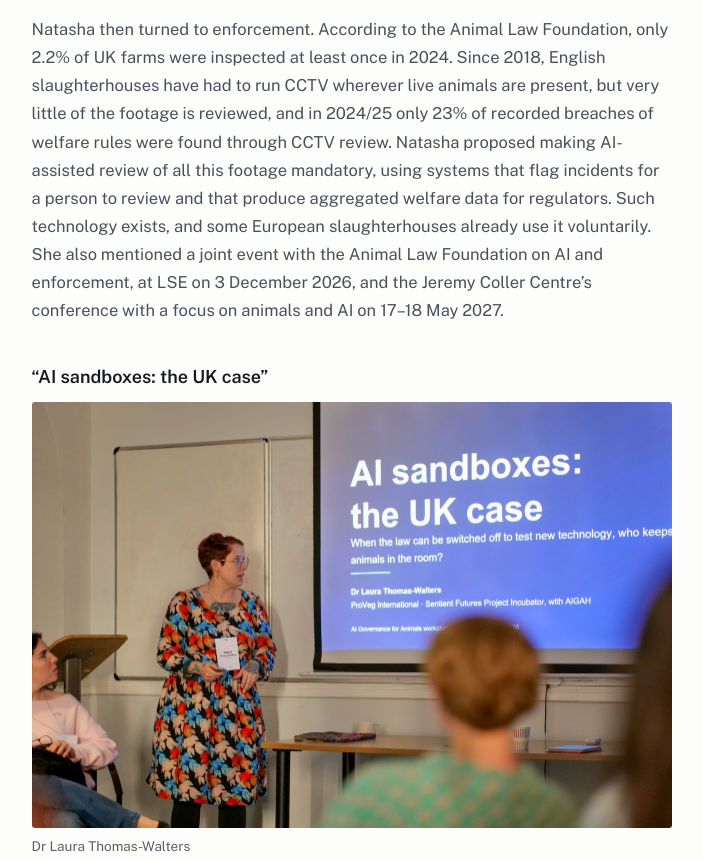
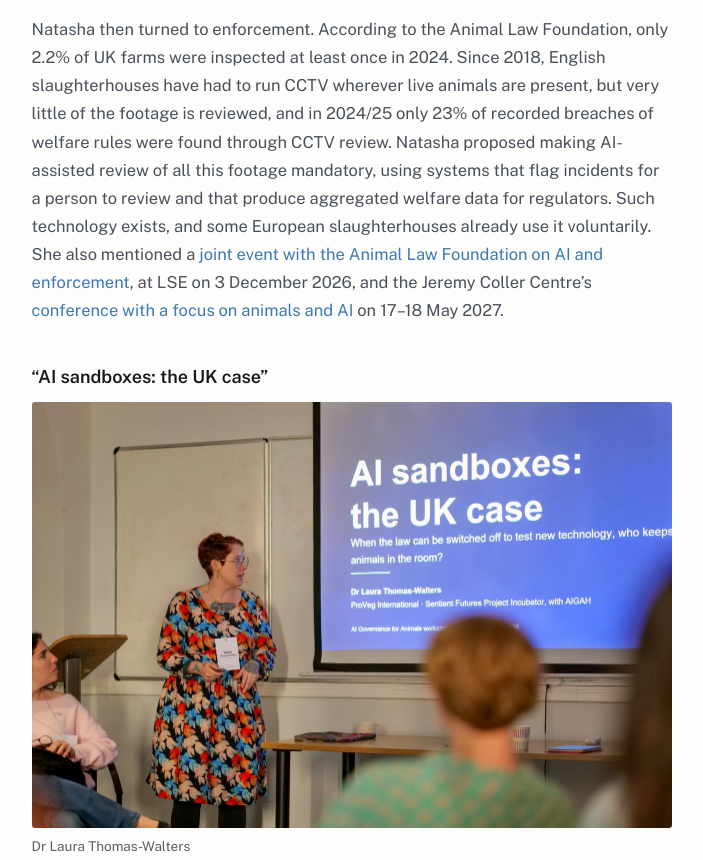
Before and after one commit to hgaetjens/aigah-site, a plain HTML site: page workshops/london-2026.html in a window 1280 px wide. Shown: the part 3031-3891 px from the top of the page, without its empty margins (58-761 px from the left). Drawn offline with nearby package versions, Linux system fonts and the light colour scheme.

Commit message:
Link the enforcement event and the SENTIENCE conference on the workshop page
Co-Authored-By: Claude Fable 5.2 <noreply@anthropic.com>

```diff
--- a/workshops/london-2026.html
+++ b/workshops/london-2026.html
@@ -83,7 +83,7 @@
       <figcaption>Dr Natasha Boyland</figcaption>
     </figure>
     <p>Dr <a href="https://www.linkedin.com/in/natashaboyland/" target="_blank" rel="noopener">Natasha Boyland</a>, Research Officer for Animals and AI at the Jeremy Coller Centre for Animal Sentience at LSE, presented two parts of the Centre’s work. She began with aquaculture, where more than 80 AI products were on the market in July 2025, mainly for salmon and shrimp. AI could help to detect welfare problems earlier and to improve welfare assessment and auditing. It could also fail with lethal consequences, make signs of poor welfare seem normal, and facilitate and/or increase production in intensive systems in which good welfare is hard to achieve. Natasha sees engaging with certification schemes as one feasible way of encouraging more responsible, welfare-positive AI use, because they could set requirements for AI. She is working on this with the Aquatic Life Institute. She also mentioned related work with the investor network FAIRR.</p>
-    <p>Natasha then turned to enforcement. According to the Animal Law Foundation, only 2.2% of UK farms were inspected at least once in 2024. Since 2018, English slaughterhouses have had to run CCTV wherever live animals are present, but very little of the footage is reviewed, and in 2024/25 only 23% of recorded breaches of welfare rules were found through CCTV review. Natasha proposed making AI-assisted review of all this footage mandatory, using systems that flag incidents for a person to review and that produce aggregated welfare data for regulators. Such technology exists, and some European slaughterhouses already use it voluntarily. She also mentioned a joint event with the Animal Law Foundation on AI and enforcement, at LSE on 3 December 2026, and the Jeremy Coller Centre’s conference with a focus on animals and AI on 17–18 May 2027.</p>
+    <p>Natasha then turned to enforcement. According to the Animal Law Foundation, only 2.2% of UK farms were inspected at least once in 2024. Since 2018, English slaughterhouses have had to run CCTV wherever live animals are present, but very little of the footage is reviewed, and in 2024/25 only 23% of recorded breaches of welfare rules were found through CCTV review. Natasha proposed making AI-assisted review of all this footage mandatory, using systems that flag incidents for a person to review and that produce aggregated welfare data for regulators. Such technology exists, and some European slaughterhouses already use it voluntarily. She also mentioned a <a href="https://www.eventbrite.co.uk/e/ais-role-in-solving-the-enforcement-problem-tickets-2004238529394" target="_blank" rel="noopener">joint event with the Animal Law Foundation on AI and enforcement</a>, at LSE on 3 December 2026, and the Jeremy Coller Centre’s <a href="https://www.lse.ac.uk/sentience/news/sentience-science-ethics-law-call-for-abstracts" target="_blank" rel="noopener">conference with a focus on animals and AI</a> on 17–18 May 2027.</p>
 
     <h3>“AI sandboxes: the UK case”</h3>
     <figure class="photo">
```
